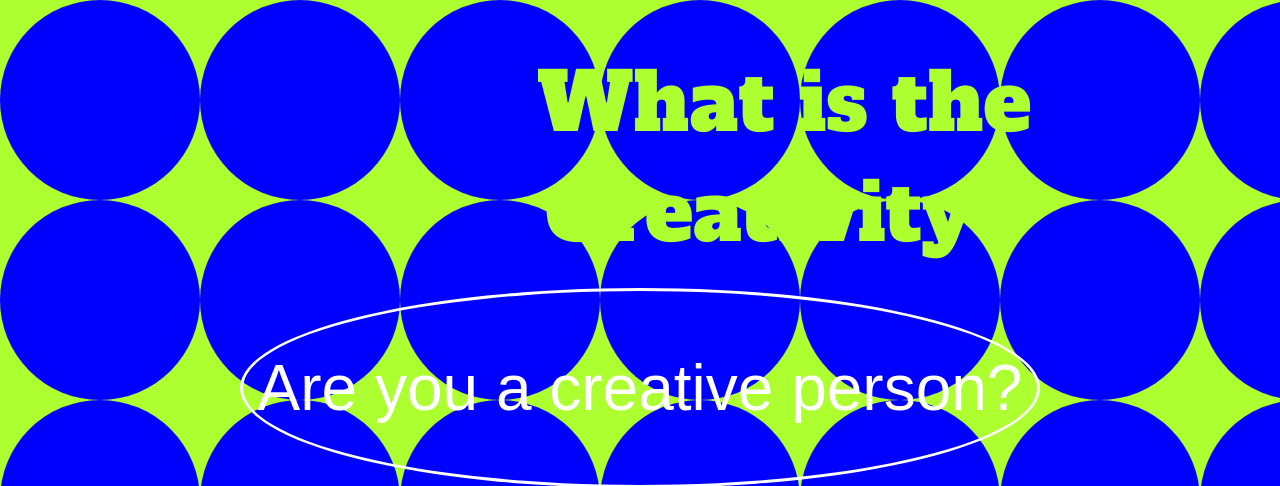
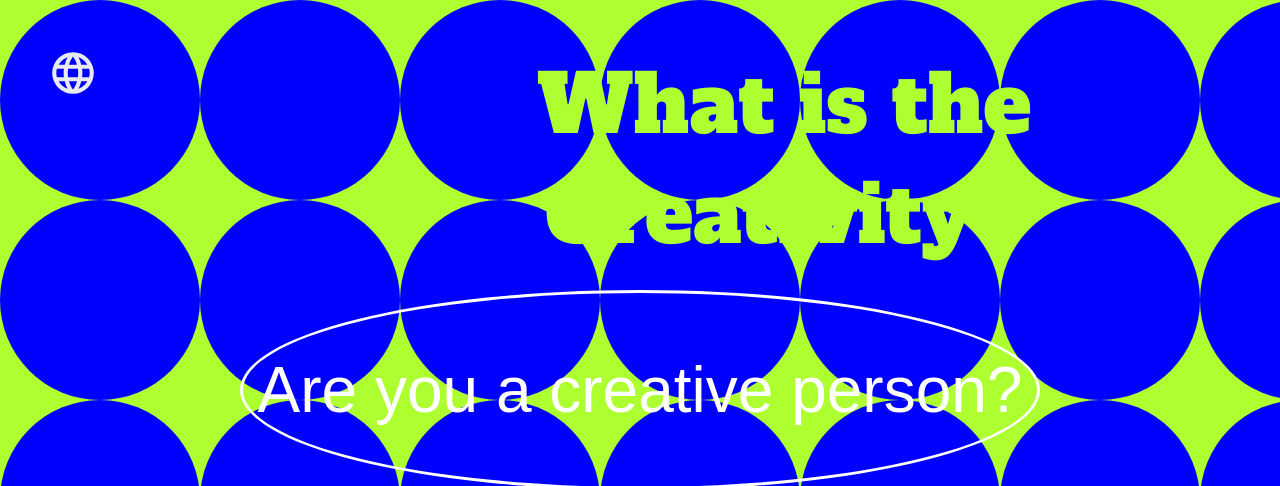
Before and after one commit to Lekkerdingfit/Links, a plain HTML site: page index.html in a window 1280 px wide. Shown: the top 486 px of the page. Drawn offline with Linux system fonts and the light colour scheme.

Commit message:
icon add

```diff
--- a/assets/style.css
+++ b/assets/style.css
@@ -76,8 +76,13 @@ color:blue;
     background-size:200px 200px;
     background-repeat: repeat;
 }
+img{
+	width: 50px;;
+}
+
 h1{
 font-family:var(--font);
+margin-top:-3rem;
 font-weight: 400;;
 color:greenyellow;
 margin-left: 18rem;
--- a/index.html
+++ b/index.html
@@ -8,9 +8,14 @@
 	<link rel="preconnect" href="https://fonts.googleapis.com">
 <link rel="preconnect" href="https://fonts.gstatic.com" crossorigin>
 <link href="https://fonts.googleapis.com/css2?family=Alfa+Slab+One&display=swap" rel="stylesheet">
+
 </head>
 <body>
 	<header>
+		<section>
+			<a href="https://www.are.na/jenny-yen/stay-creative">
+<img src="icon.svg" alt="link with arena"></a>
+		</section>
 		<h1>What is the Creativity?</h1>
 	</header>
 	<section>
```
Also changed, not shown: icon.svg (added).
